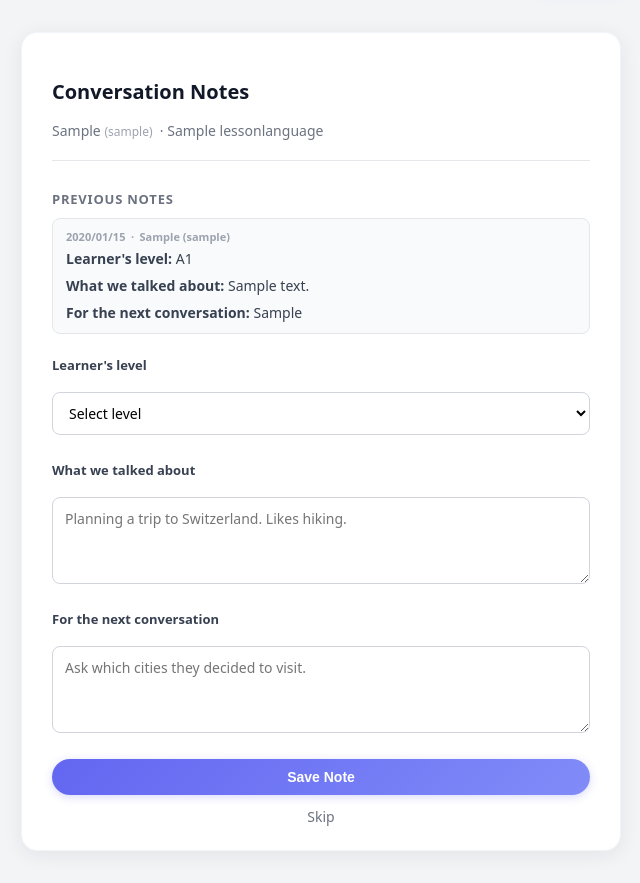
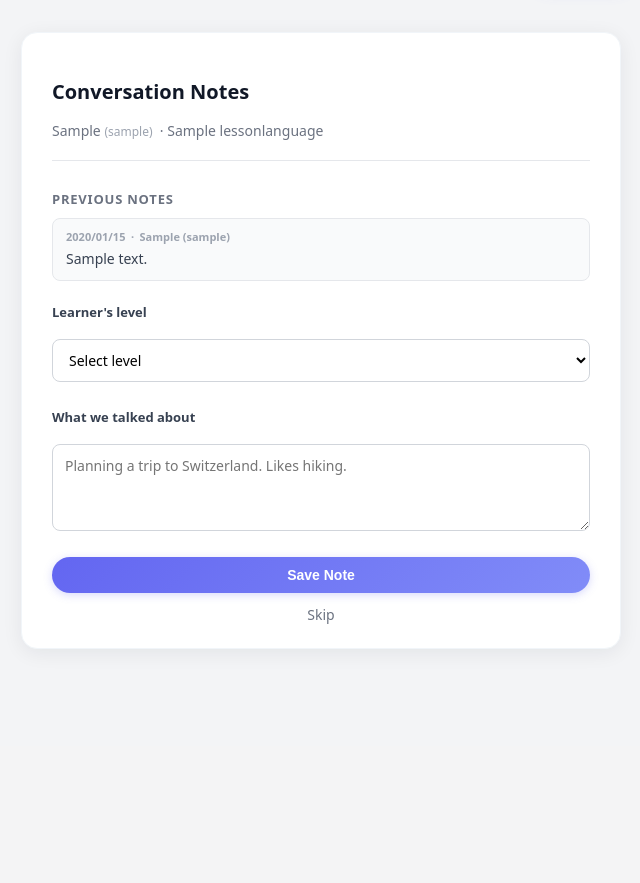
Before and after one commit to Zitatori/Django-5min-LanguageApp, a Django app: page /lesson/room/1/note/ in a window 1280 px wide. Shown: the part 54-937 px from the top of the page, without its empty margins (319-959 px from the left). After the commit the page ends 678 px from the top, so only its background shows below. Run offline with Django 4.2, Linux system fonts and the light colour scheme; a user stored in the database is signed in; tables that the repository leaves empty hold one stand-in row (values such as "Sample post"); some libraries are stand-ins or nearby versions.

Commit message:
Simplify conversation notes while preserving learner levels

```diff
--- a/core/models/notes.py
+++ b/core/models/notes.py
@@ -25,5 +25,14 @@ class ConversationNote(models.Model):
     class Meta:
         ordering = ["-created_at"]
 
+    @property
+    def conversation_content(self):
+        """Show conversation content while preserving legacy free-form notes."""
+        if self.talked_about:
+            return self.talked_about
+        if self.learner_level or self.next_conversation:
+            return ""
+        return self.note
+
     def __str__(self):
         return f"Note by {self.tutor} for {self.student} on {self.created_at:%Y-%m-%d}"
--- a/core/views/lesson.py
+++ b/core/views/lesson.py
@@ -178,30 +178,18 @@ def lesson_note(request, match_id: int):
 
     if request.method == "POST":
         learner_level = request.POST.get("learner_level", "").strip()
-        talked_about = request.POST.get("talked_about", "").strip()[:500]
-        next_conversation = request.POST.get("next_conversation", "").strip()[:500]
-
         valid_levels = {choice[0] for choice in ConversationNote.LEVEL_CHOICES}
         if learner_level not in valid_levels:
             learner_level = ""
-
-        summary_parts = []
-        if learner_level:
-            summary_parts.append(f"Learner's level: {learner_level}")
-        if talked_about:
-            summary_parts.append(f"What we talked about: {talked_about}")
-        if next_conversation:
-            summary_parts.append(f"For the next conversation: {next_conversation}")
-
-        if summary_parts:
+        talked_about = request.POST.get("talked_about", "").strip()[:500]
+        if talked_about or learner_level:
             ConversationNote.objects.create(
                 student=student,
                 tutor=tutor,
                 match=match,
-                note="\n".join(summary_parts)[:500],
+                note=talked_about,
+                talked_about=talked_about,
                 learner_level=learner_level,
-                talked_about=talked_about,
-                next_conversation=next_conversation,
             )
         return redirect("tutor_dashboard")
 
--- a/templates/core/create_request.html
+++ b/templates/core/create_request.html
@@ -606,10 +606,7 @@
       <div class="cr-hist-note">
         <span class="cr-hist-note-title">{% trans "Tutor Comment" %}</span>
         {% if match.tutor_comment %}
-          {% if match.tutor_comment.learner_level %}<div><strong>{% trans "Learner's level" %}:</strong> {{ match.tutor_comment.learner_level }}</div>{% endif %}
-          {% if match.tutor_comment.talked_about %}<div><strong>{% trans "What we talked about" %}:</strong> {{ match.tutor_comment.talked_about }}</div>{% endif %}
-          {% if match.tutor_comment.next_conversation %}<div><strong>{% trans "For the next conversation" %}:</strong> {{ match.tutor_comment.next_conversation }}</div>{% endif %}
-          {% if match.tutor_comment.note %}<div>{{ match.tutor_comment.note }}</div>{% endif %}
+          <div>{{ match.tutor_comment.conversation_content }}</div>
         {% else %}
           <span class="cr-hist-note-empty">{% trans "No tutor comment yet." %}</span>
         {% endif %}
--- a/templates/core/lesson_note.html
+++ b/templates/core/lesson_note.html
@@ -20,25 +20,9 @@
         {% for n in previous_notes %}
         <li class="note-prev-item">
           <div class="note-prev-meta">{{ n.created_at|date:"Y/m/d" }}&ensp;·&ensp;{% if n.tutor.user.first_name %}{{ n.tutor.user.first_name }} ({{ n.tutor.user.username }}){% else %}{{ n.tutor.user.username }}{% endif %}</div>
-          {% if n.learner_level or n.talked_about or n.next_conversation %}
-            <div class="note-prev-structured">
-              {% if n.learner_level %}<p><strong>{% trans "Learner's level" %}:</strong> {{ n.learner_level }}</p>{% endif %}
-              {% if n.talked_about %}<p><strong>{% trans "What we talked about" %}:</strong> {{ n.talked_about }}</p>{% endif %}
-              {% if n.next_conversation %}<p><strong>{% trans "For the next conversation" %}:</strong> {{ n.next_conversation }}</p>{% endif %}
-            </div>
-          {% else %}
-            <div class="note-prev-body">{{ n.note }}</div>
-          {% endif %}
+          <div class="note-prev-body">{{ n.conversation_content }}</div>
         </li>
         {% endfor %}
-      </ul>
-    </div>
-    {% else %}
-    <div class="note-first-session">
-      <p class="note-first-label">{% trans "First session — consider asking:" %}</p>
-      <ul class="note-first-questions">
-        <li>Why are you learning this language?</li>
-        <li>How do you study this language?</li>
       </ul>
     </div>
     {% endif %}
@@ -64,16 +48,6 @@
         class="note-textarea"
         maxlength="500"
         placeholder="{% trans 'Planning a trip to Switzerland. Likes hiking.' %}"
-        rows="3"
-      ></textarea>
-
-      <label class="note-label" for="next-conversation">{% trans "For the next conversation" %}</label>
-      <textarea
-        id="next-conversation"
-        name="next_conversation"
-        class="note-textarea"
-        maxlength="500"
-        placeholder="{% trans 'Ask which cities they decided to visit.' %}"
         rows="3"
       ></textarea>
 
--- a/templates/core/lesson_room.html
+++ b/templates/core/lesson_room.html
@@ -88,7 +88,7 @@
         {% for note in previous_notes %}
         <div class="lr-notes-item">
           <div class="lr-notes-meta">{{ note.created_at|date:"Y/m/d" }}&ensp;·&ensp;{% if note.tutor.user.first_name %}{{ note.tutor.user.first_name }}{% else %}{{ note.tutor.user.username }}{% endif %}</div>
-          <div class="lr-notes-body">{{ note.note }}</div>
+          <div class="lr-notes-body">{{ note.conversation_content }}</div>
         </div>
         {% endfor %}
       {% endif %}
```
Also changed, not shown: core/tests/test_conversation_notes.py (added, +49 -0 lines), templates/core/student_history.html (+1 -12 lines).
